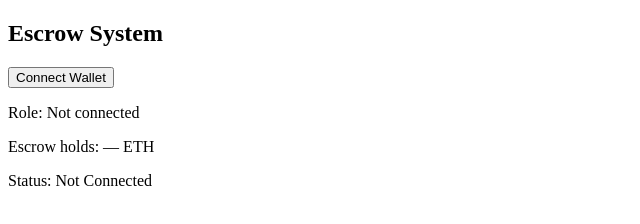
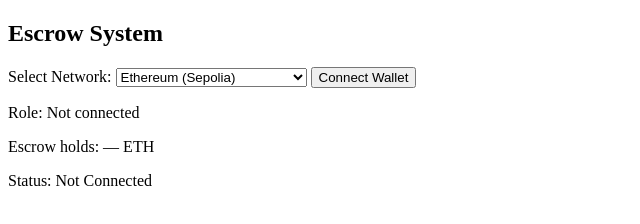
Before and after one commit to sohmh/MerkleMavericksCode, a plain HTML site: page index.html in a window 1280 px wide. Shown: the whole page, without its empty margins (0-640 px from the left). Drawn offline with Linux system fonts and the light colour scheme.

Commit message:
Update index.html
Added clarity that algorand is shown for demo purposes , demonstrating multi-chain design in the future

```diff
--- a/index.html
+++ b/index.html
@@ -6,6 +6,11 @@
 <body>
 
 <h2>Escrow System</h2>
+<label>Select Network:</label>
+<select id="networkSelect">
+  <option value="eth">Ethereum (Sepolia)</option>
+  <option value="algo">Algorand (Demo Integration)</option>
+</select>
 
 <button onclick="connectWallet()">Connect Wallet</button>
 
```
